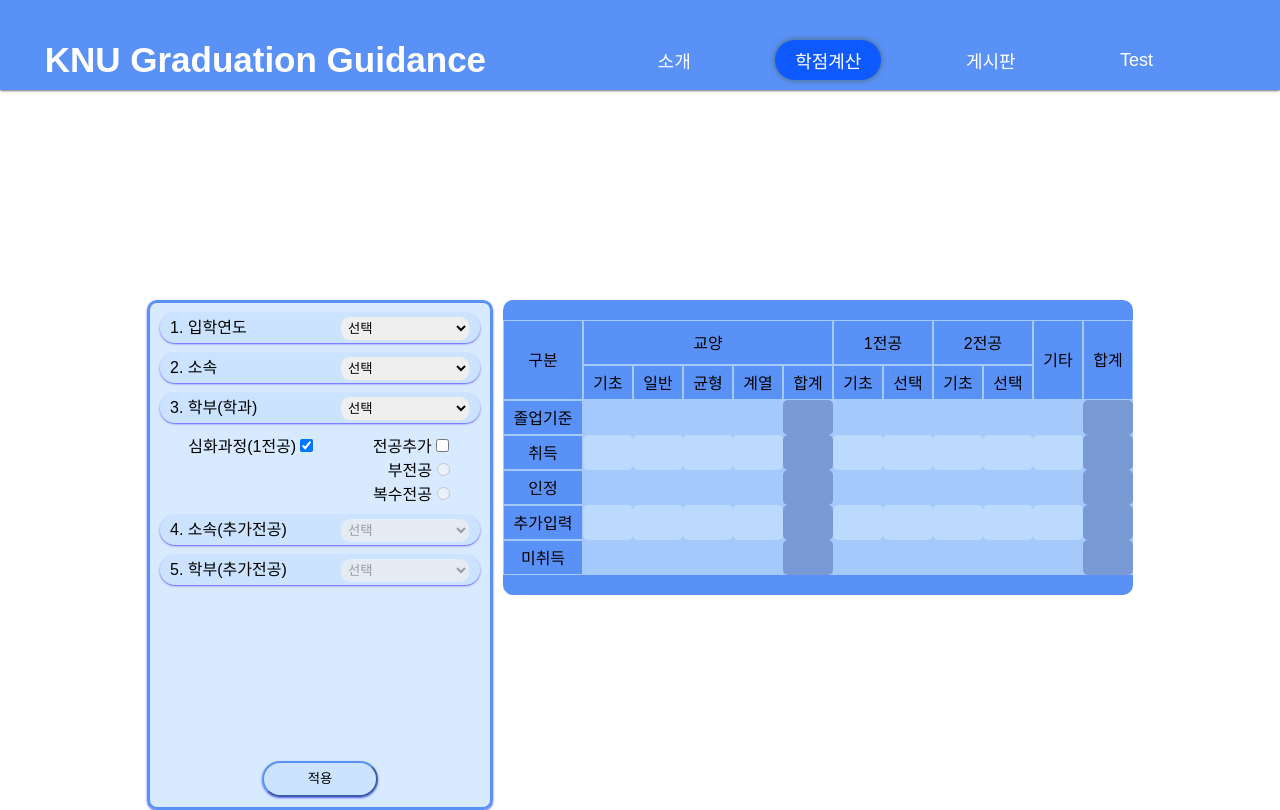
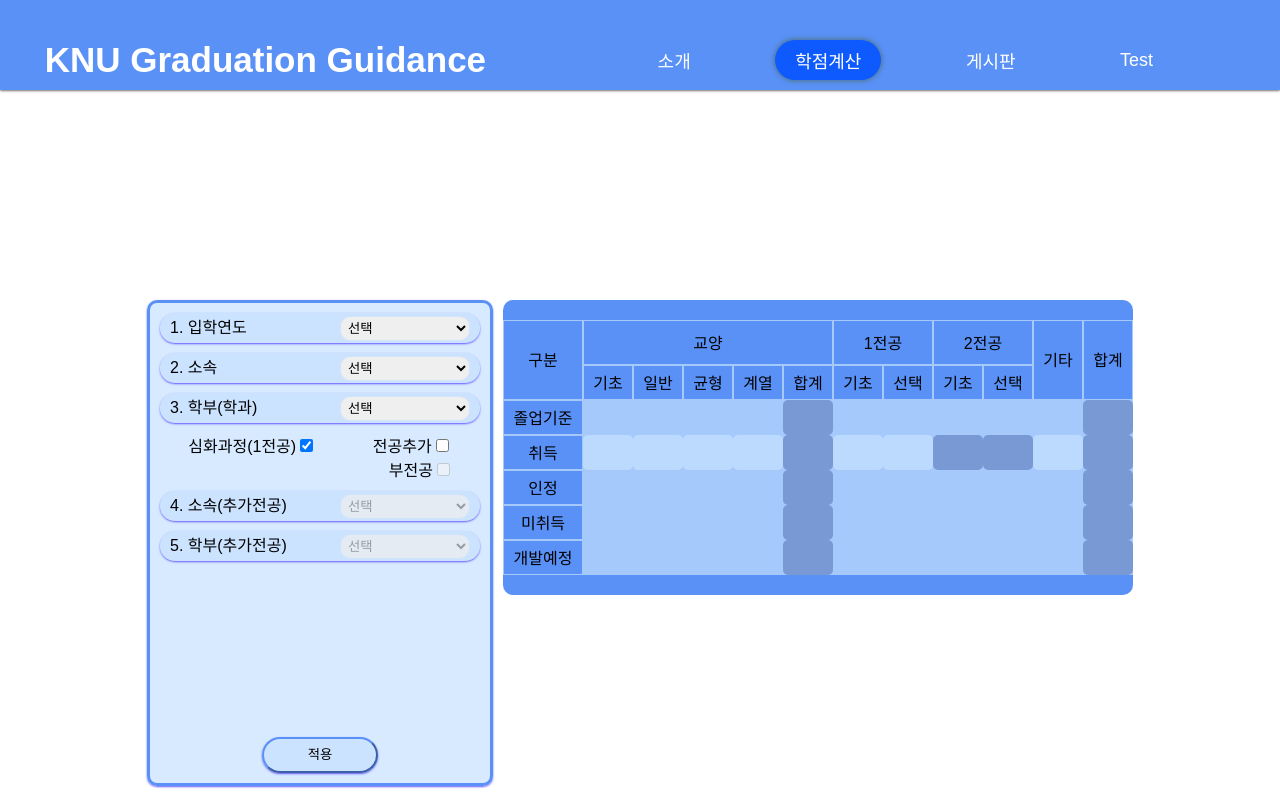
Before and after one commit to rogi-rogi/KNU_Graduation_Guidance, a React (Create React App) app: page / in a window 1280 px wide. Built offline with nearby package versions, Linux system fonts and the light colour scheme; a web font is replaced by a local one.

Commit message:
교양과목 계산 완성, 중간 저장

```diff
--- a/src/components/calc_graduation/CalcBox.js
+++ b/src/components/calc_credit/CalcBox.js
@@ -11,6 +11,7 @@
   const [selectGroup, setSelectGroup] = useState("*");
   const [selectMajor, setSelectMajor] = useState("*");
   const [enableAddMajor, setEnableAddMajor] = useState(false);
+  const [enabledMinor, setEnabledMinor] = useState(false);
   const [selectAddGroup, setSelectAddGroup] = useState("*");
   const [selectAddMajor, setSelectAddMajor] = useState("*");
   const [majorType, setMajorType] = useState({
@@ -21,18 +22,29 @@
   const [selectCredit, setSelectCredit] = useState(
     creditDispatch("*", { type: "INIT" })
   );
+  // 졸업기준
   const [userCredit, setUserCredit] = useState(
     creditDispatch(
       { selectCredit, other: "", majorType },
       { type: "CREDIT_CONVERT_USER" }
     )
   );
-  /* 계산과정에서 사용할 state
-  const [getCredit, setGetCredit] = useState();
-  const [needCredit, setNeedCredit] = useState();
-  const [certifiedCredit, setCertifiedCredit] = useState();
-  const [poorCredit, setPoorCredit] = useState();
-  */
+  // 취득
+  const [getCredit, setGetCredit] = useState(
+    creditDispatch("*", { type: "INIT_USER" })
+  );
+  // 인정학점
+  const [applyCredit, setApplyCredit] = useState(
+    creditDispatch("*", { type: "INIT_USER" })
+  );
+  // 미취득
+  const [needCredit, setNeedCredit] = useState(
+    creditDispatch("*", { type: "INIT_USER" })
+  );
+  // 추가입력
+  const [appendCredit, setAppendCredit] = useState(
+    creditDispatch("*", { type: "INIT_USER" })
+  );
 
   // 1. 입학연도 : 드롭다운
   const handleOnChangeSelectYear = (e) => {
@@ -66,11 +78,9 @@
   const handleOnClickAddMajorView = (e) => {
     setEnableAddMajor(e.target.checked);
   };
-  // 부전공 / 복수전공 : 라디오버튼
-  const handleOnClickAddMajorType = (e) => {
-    // e.target.checked = false;
-    setMajorType((prev) => ({ ...prev, addMajor: e.target.value }));
-    console.log(e.target.value);
+  // 부전공 : 체크박스
+  const handleOnClickEnabledMinor = (e) => {
+    setEnabledMinor(!enabledMinor);
   };
 
   // 4. 소속(추가전공) : 드롭다운
@@ -87,7 +97,7 @@
   const handleOnClickApplyBtn = () => {
     if (selectMajor === "*") return alert("'학과(전공)' 누락");
     if (enableAddMajor) {
-      if (majorType.addMajor === "*") return alert("부전공/복수전공 선택 누락");
+      if (selectAddGroup === "*") return alert("'소속(추가전공)' 누락");
       if (selectAddMajor === "*") return alert("'학과(추가전공)' 누락");
     }
 
@@ -96,10 +106,17 @@
       // disable addMajor
       newMajorType = { ...majorType, addMajor: "*" };
     } else {
-      newMajorType = {
-        ...majorType,
-        addMajor: selectMajor === selectAddMajor ? "doubleIn" : "doubleOut",
-      };
+      if (enabledMinor) {
+        newMajorType = {
+          ...majorType,
+          addMajor: "minor",
+        };
+      } else {
+        newMajorType = {
+          ...majorType,
+          addMajor: selectMajor === selectAddMajor ? "doubleIn" : "doubleOut",
+        };
+      }
     }
     setMajorType(newMajorType);
 
@@ -107,7 +124,6 @@
       type: "GET_CREDIT",
     });
     setSelectCredit(newSelectCredit);
-    console.log(newMajorType);
     // 수정된 정보로 형식 재요청
     setUserCredit(
       creditDispatch(
@@ -117,51 +133,51 @@
     );
   };
 
-  // // 계산로직 구현 예정
-  // const handleOnChangeGetCredit = (e, idx) => {
-  //   const newGetCredit = [
-  //     ...getCredit.slice(0, idx),
-  //     e.target.value.replace(/[^0-9]/g, ""),
-  //     ...getCredit.slice(idx + 1, getCredit.length - 1),
-  //     0,
-  //   ].map(Number);
-  //   newGetCredit[4] = newGetCredit.reduce((prev, cur) => prev + cur);
+  // 계산로직 구현 예정
+  const handleOnChangeCredit = {
+    onChangeSubject: (e, idx) => {
+      let value = e.target.value.replace(/[^0-9]/g, " ");
+      if (value === " ") return;
+      value = Number(value);
+      const newGet = getCredit.subject.map(Number);
+      newGet[idx] = value;
+      newGet[4] = creditDispatch(newGet.slice(0, 4), {
+        type: "ARRAY_SUM",
+      });
 
-  //   // newCertifiedCredit
-  //   const subject = selectCredit.subject.map(Number);
-  //   const major = selectCredit[majorType].map(Number);
-  //   const newAccept = [
-  //     newGetCredit[0] > subject[0] ? subject[0] : newGetCredit[0],
-  //     newGetCredit[1] +
-  //       (newGetCredit[0] > subject[0] ? newGetCredit[0] - subject[0] : 0),
-  //     newGetCredit[2],
-  //     newGetCredit[3],
-  //     0, // subject sum
-  //     newGetCredit[5] > major[0] ? major[0] : newGetCredit[5],
-  //     newGetCredit[6] +
-  //       (newGetCredit[5] > major[1] ? newGetCredit[5] - major[1] : 0),
-  //     newGetCredit[7],
-  //     // 학부 내 부전/복전인 경우 기초학점 이전이 되는지
-  //     newGetCredit[8], // edit
-  //     0, // other sum
-  //   ];
-  //   newAccept[4] = creditDispatch(newAccept.slice(0, 3), { type: "SUM" });
-  //   newAccept[9] = creditDispatch(newAccept.slice(5, 9), { type: "SUM" });
+      const std = userCredit.subject.map(Number);
+      const newApply = [
+        newGet[0] > std[0] ? std[0] : newGet[0],
+        newGet[1] +
+          (newGet[0] > std[0] ? newGet[0] - std[0] : 0) +
+          (newGet[2] > std[2] ? newGet[2] - std[2] : 0) +
+          (newGet[3] > std[3] ? newGet[3] - std[3] : 0),
+        newGet[2] > std[2] ? std[2] : newGet[2],
+        newGet[3] > std[3] ? std[3] : newGet[3],
+        newGet[4],
+      ];
+      const newNeed = std.map((credit, i) => {
+        const newCredit = credit - newApply[i];
+        return newCredit > 0 ? newCredit : 0;
+      });
 
-  //   const newPoorCredit = [
-  //     subject[0] - newAccept[0],
-  //     subject[1] - newAccept[1] >= 0 ? subject[1] - newAccept[1] : 0,
-  //     subject[2] - newAccept[2] >= 0 ? subject[2] - newAccept[2] : 0,
-  //     subject[3] - newAccept[3] >= 0 ? subject[3] - newAccept[3] : 0,
-  //     0,
-  //   ].map(Number);
-  //   newPoorCredit[newPoorCredit.length - 1] = newPoorCredit.reduce(
-  //     (prev, cur) => prev + cur
-  //   );
-  //   setGetCredit(newGetCredit);
-  //   setCertifiedCredit(newAccept);
-  //   setPoorCredit(newPoorCredit);
-  // };
+      // update
+      setGetCredit((prev) => ({
+        ...prev,
+        subject: newGet,
+      }));
+      setApplyCredit((prev) => ({
+        ...prev,
+        subject: newApply,
+      }));
+      setNeedCredit((prev) => ({
+        ...prev,
+        subject: newNeed,
+      }));
+    },
+    onChangeMajor: (e, idx) => {},
+    onChangeAddMajor: (e, idx) => {},
+  };
 
   // 최적화 작업 필요
   const handle = {
@@ -170,7 +186,7 @@
     handleOnChangeSelectMajor,
     handleOnClickMajorType,
     handleOnClickAddMajorView,
-    handleOnClickAddMajorType,
+    handleOnClickEnabledMinor,
     handleOnChangeSelectAddGroup,
     handleOnChangeSelectAddMajor,
     handleOnClickApplyBtn,
@@ -187,6 +203,7 @@
   useEffect(() => {
     // console.log("------------------");
     console.log(userCredit);
+    console.log(getCredit);
     // console.log(majorType);
     // console.log("------------------");
   });
@@ -199,14 +216,16 @@
             <ViewHeader headerList={groupState.headerView.header} />
             <ViewHeader headerList={groupState.headerView.subHeader} />
             <ViewCredit header={"졸업기준"} credit={userCredit} />
-            <ViewCredit header={"취득"} credit={userCredit} type={"WRITE"} />
-            <ViewCredit header={"인정"} credit={userCredit} />
             <ViewCredit
-              header={"추가입력"}
-              credit={userCredit}
+              header={"취득"}
+              credit={getCredit}
+              onChange={handleOnChangeCredit}
+              majorType={majorType}
               type={"WRITE"}
             />
-            <ViewCredit header={"미취득"} credit={userCredit} />
+            <ViewCredit header={"인정"} credit={applyCredit} />
+            <ViewCredit header={"미취득"} credit={needCredit} />
+            <ViewCredit header={"개발예정"} credit={appendCredit} />
           </div>
         </div>
       </div>
@@ -216,6 +235,7 @@
 
 const ViewHeader = ({ headerList }) => {
   return (
+    //context에서 id할당 필요
     <>
       {headerList.map((title) => (
         <div className="head">{title}</div>
--- a/src/components/calc_graduation/MajorCalcOptionBox.js
+++ b/src/components/calc_credit/MajorCalcOptionBox.js
@@ -49,22 +49,11 @@
         <div className="add-major-list-wrapper">
           <div className="major-type-box">
             <span>
-              <label value="minor">부전공</label>
+              <label for="minor">부전공</label>
               <input
-                name="add_major"
-                type="radio"
+                type="checkbox"
                 value="minor"
-                onChange={handle.handleOnClickAddMajorType}
-                disabled={!info.enableAddMajor}
-              />
-            </span>
-            <span>
-              <label value="*">복수전공</label>
-              <input
-                name="add_major"
-                type="radio"
-                value="double"
-                onClick={handle.handleOnClickAddMajorType}
+                onClick={handle.handleOnClickEnabledMinor}
                 disabled={!info.enableAddMajor}
               />
             </span>
--- /dev/null
+++ b/src/components/calc_credit/ViewCredit.js
@@ -0,0 +1,83 @@
+const ViewCredit = ({
+  header,
+  credit,
+  onChange,
+  majorType = { addMajor: "*" },
+  type = "READ",
+}) => {
+  /*
+    // credit
+    {
+      subject: Array(5)
+      major:   Array(2)
+      addMajor:Array(2)
+      other:   Integer
+      sum :    Integer
+    }
+    */
+  const divStyle = { backgroundColor: "rgb(121, 153, 213)" };
+  return (
+    <>
+      <div className="head">{header}</div>
+      <SubView
+        list={credit.subject.slice(0, 4)}
+        onChange={type === "WRITE" && onChange.onChangeSubject}
+        type={type}
+      />
+      <SubView
+        list={[credit.subject[credit.subject.length - 1]]}
+        addStyle={divStyle}
+        disabled={true}
+        type={type}
+      />
+
+      <SubView list={credit.major} onChange={onChange} type={type} />
+
+      <SubView
+        list={credit.addMajor}
+        onChange={onChange}
+        disabled={majorType.addMajor === "*"}
+        type={type}
+      />
+
+      <SubView list={[credit.other]} onChange={onChange} type={type} />
+      <SubView
+        list={[credit.sum]}
+        onChange={onChange}
+        addStyle={divStyle}
+        disabled={true}
+        type={type}
+      />
+    </>
+  );
+};
+
+//disable-box
+const SubView = ({
+  list,
+  onChange,
+  addStyle,
+  disabled = false,
+  type = "READ",
+}) => {
+  return (
+    <>
+      {type === "READ" &&
+        list.map((el) => (
+          <div className="sum" style={addStyle}>
+            {el}
+          </div>
+        ))}
+      {type === "WRITE" &&
+        list.map((el, idx) => (
+          <input
+            value={el}
+            disabled={disabled}
+            onChange={(e) => onChange(e, idx)}
+            maxLength={3}
+          />
+        ))}
+    </>
+  );
+};
+export default ViewCredit;
--- a/src/components/calc_graduation/ViewCredit.js
+++ /dev/null
@@ -1,58 +0,0 @@
-const ViewCredit = ({ header, credit, onChange, type = "READ" }) => {
-  /*
-    // credit
-    {
-      subject: Array(5)
-      major:   Array(2)
-      addMajor:Array(2)
-      other:   Integer
-      sum :    Integer
-    }
-    */
-  return (
-    <>
-      <div className="head">{header}</div>
-      {type === "READ" &&
-        credit.subject.slice(0, 4).map((credit) => <div>{credit}</div>)}
-
-      {type === "WRITE" &&
-        credit.subject
-          .slice(0, 4)
-          .map((credit, idx) => (
-            <input value={credit} id={idx} onChange={onChange} maxLength={3} />
-          ))}
-
-      <div className="sum">{credit.subject[credit.subject.length - 1]}</div>
-
-      {type === "READ" && credit.major.map((credit) => <div>{credit}</div>)}
-      {type === "WRITE" &&
-        credit.major.map((credit, idx) => (
-          <input
-            value={credit}
-            id={idx + 5}
-            onChange={onChange}
-            maxLength={3}
-          />
-        ))}
-
-      {type === "READ" && credit.addMajor.map((credit) => <div>{credit}</div>)}
-      {type === "WRITE" &&
-        credit.addMajor.map((credit, idx) => (
-          <input
-            value={credit}
-            id={idx + 7}
-            onChange={onChange}
-            maxLength={3}
-          />
-        ))}
-
-      {type === "READ" && <div>{credit.other}</div>}
-      {type === "WRITE" && (
-        <input value={credit.other} id={9} onChange={onChange} maxLength={3} />
-      )}
-      <div className="sum">{credit.sum}</div>
-    </>
-  );
-};
-
-export default ViewCredit;
--- a/src/contexts/CreditContext.js
+++ b/src/contexts/CreditContext.js
@@ -856,16 +856,8 @@
     credit;
   return { id, subject, major, advanced, doubleIn, doubleOut, minor, sum };
 });
-const INIT_ARR = ["", "", "", "", "", "", "", "", "", "", ""];
 const INIT = initState.filter((credit) => credit.id === "*")[0];
-const sum = (arr) => arr.reduce((prev, cur) => prev + cur);
-// const convertSelectCreditToArray = (majorType, target) => [
-//   ...target.subject,
-//   ...target[majorType.major],
-//   ...(majorType.addMajor !== "*" ? target[majorType.addMajor] : ["", ""]),
-//   target.other,
-//   target.sum,
-// ];
+const sum = (arr) => arr.map(Number).reduce((prev, cur) => prev + cur);
 const convertCreditToObject = ({ selectCredit, other, majorType }) => ({
   subject: selectCredit.subject,
   major: selectCredit[majorType.major],
@@ -882,15 +874,17 @@
       case "GET_CREDIT":
         const findInfo = initState.filter((credit) => credit.id === state)[0];
         return findInfo ? findInfo : INIT;
-      // case "GET_CREDIT_ARRAY":
-      //   return convertSelectCreditToArray(state.majorType, state.target);
       case "CREDIT_CONVERT_USER":
         return convertCreditToObject(state);
       case "INIT":
         return INIT;
-      case "INIT_ARR":
-        return INIT_ARR;
-      case "SUM":
+      case "INIT_USER":
+        return convertCreditToObject({
+          selectCredit: INIT,
+          other: "",
+          majorType: { major: "advanced", addMajor: "*" },
+        });
+      case "ARRAY_SUM":
         return sum(state);
       default:
         return INIT;
--- a/src/pages/CalcCredit.js
+++ b/src/pages/CalcCredit.js
@@ -1,4 +1,4 @@
-import CalcBox from "../components/calc_graduation/CalcBox";
+import CalcBox from "../components/calc_credit/CalcBox";
 // import CalcGraph from "../components/calc_graduation/CalcGraph";
 import "./Page.scss";
 
--- a/src/pages/Page.scss
+++ b/src/pages/Page.scss
@@ -3,6 +3,7 @@
 $WRAPPER_SHADOW_COLOR: rgba(86, 71, 255, 0.9);
 $BOX_SHADOW: 5px 7px 15px 3px $WRAPPER_SHADOW_COLOR;
 $SUB_BOX_SHADOW: 0px 1px 2px 0px $WRAPPER_SHADOW_COLOR;
+$DISABLED_COLOR: rgb(121, 153, 213);
 .page,
 .home-wrapper {
   width: 100%;
@@ -237,7 +238,6 @@
       background-color: $MAIN_COLOR;
     }
     .sum {
-      background-color: rgb(121, 153, 213);
       border-radius: 5px;
     }
     input {
@@ -253,6 +253,9 @@
       &:focus {
         background-color: white;
       }
+      &:disabled {
+        background-color: $DISABLED_COLOR;
+      }
     }
   }
 }
```
Also changed, not shown: src/components/calc_credit/CalcGraph.js (renamed from src/components/calc_graduation/CalcGraph.js), src/components/calc_credit/GroupListBox.js (renamed from src/components/calc_graduation/GroupListBox.js).
